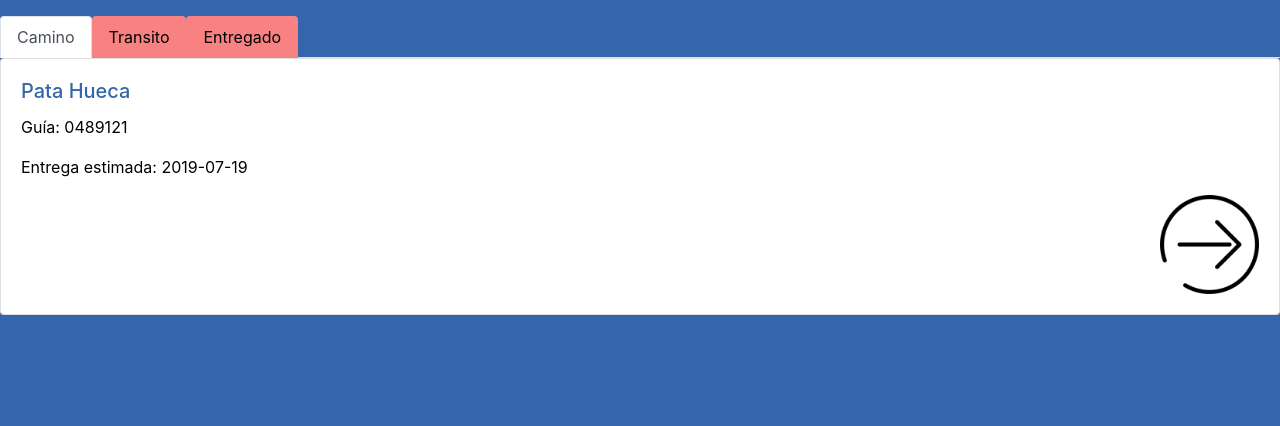
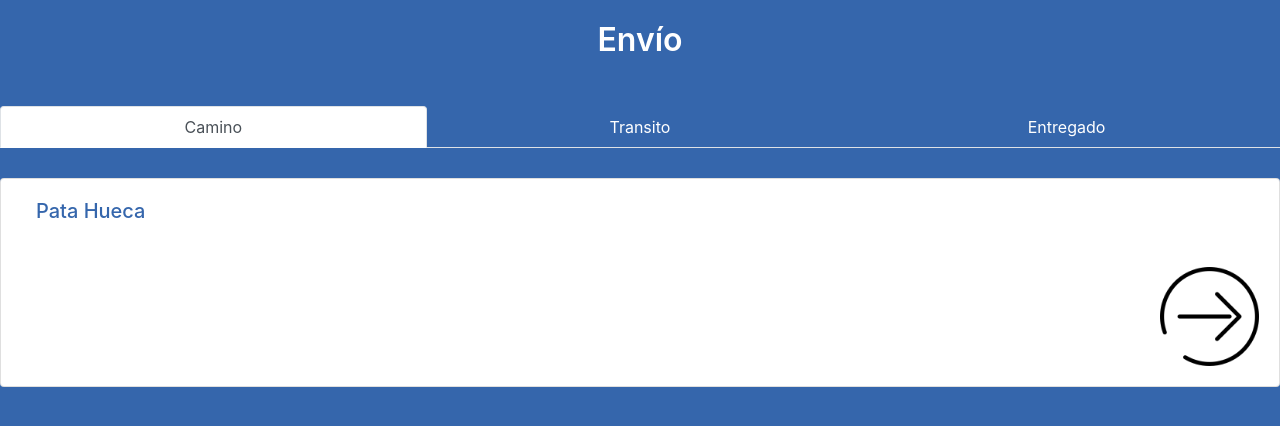
Before and after one commit to claudiaramirez/Hermes, a React (Create React App) app: page /list in a window 1280 px wide. Shown: the top 426 px of the page. Built offline with nearby package versions, Linux system fonts and the light colour scheme.

Commit message:
registro login 17:02

```diff
--- a/src/Components/header/HeaderLogin.js
+++ b/src/Components/header/HeaderLogin.js
@@ -24,7 +24,7 @@ class HeaderLogin extends Component {
                     <Row>
                         <Col xs={6} onClick={()=>this.props.props.history.push('./')}>Ingresar</Col>
                         <Col xs={6} onClick={()=>this.props.props.history.push('./signup')}>Registrate</Col>
-                        <Col xs={6} onClick={()=>this.props.props.history.push('./guide')}>Continuar sin registro</Col>
+                        <Col xs={12} onClick={()=>this.props.props.history.push('./guide')} className="continue">Continuar sin registro</Col>
                     </Row>
                 </Container>
             </div>
--- a/src/Components/header/header.css
+++ b/src/Components/header/header.css
@@ -10,3 +10,7 @@ body {
     text-align: center;
     color: #fff;
 }
+.continue{
+    position: absolute;
+    bottom: 20px;
+}
--- a/src/Views/guideList/GuideList.css
+++ b/src/Views/guideList/GuideList.css
@@ -16,3 +16,51 @@
     color: black;
     text-align: left;
  }
+
+ .envio{
+    width: 100%;
+    height: 50px;
+    margin-bottom: 40px;
+ }
+ .title-envio{
+     font-weight: 600;
+     font-size: 2rem;
+
+}
+.header_format{
+    width: 33.33%;
+    color: #fff;
+    border: none;
+    background-color: transparent;
+    text-align: center;
+
+}
+.header_format:hover{
+
+    color: #fff;
+    border: none;
+
+
+}
+.card-body{
+    display: inline-block;
+    width: 100%;
+    font-size: 0;
+}
+
+.card-item{
+    margin-top: 30px;
+    width: 95%;
+    margin: auto;
+    margin-top: 30px;
+
+}
+.ounded-circle {
+    display: inline-block;
+    width: 30%;
+
+}
+.card-title{
+    display: inline-block;
+    width: 70%;
+}
--- a/src/Views/guideList/guideList.js
+++ b/src/Views/guideList/guideList.js
@@ -24,7 +24,7 @@ class GuideList extends Component {
         const camino = this.state.Lista_de_guia.map((item, i) => {
       if ( item.estatus.estatus === "camino") {
             return(
-            <Card  key={item.num_guia}>
+            <Card className="card-item" key={item.num_guia}>
             <Card.Body>
             <Card.Title>{item.username}</Card.Title>
             <Card.Text className="text-card-format">
@@ -42,7 +42,7 @@ class GuideList extends Component {
 const transito = this.state.Lista_de_guia.map((item, i) => {
     if ( item.estatus.estatus === "transito") {
         return(
-                <Card  key={item.num_guia}>
+                <Card  className="card-item" key={item.num_guia}>
                 <Card.Body>
                 <Card.Title>{item.username}</Card.Title>
                 <Card.Text className="text-card-format">
@@ -60,7 +60,7 @@ const transito = this.state.Lista_de_guia.map((item, i) => {
     const entregado = this.state.Lista_de_guia.map((item, i) => {
         if ( item.estatus.estatus === "entregado") {
             return(
-                    <Card  key={item.num_guia}>
+                    <Card  className="card-item" key={item.num_guia}>
                     <Card.Body>
                     <Card.Title>{item.username}</Card.Title>
                     <Card.Text className="text-card-format">
@@ -78,14 +78,17 @@ const transito = this.state.Lista_de_guia.map((item, i) => {
 
         return (
             <div>
-            <Tabs defaultActiveKey="camino" transition={false} id="noanim-tab-example">
+              <div className="envio">
+                <p className="title-envio">Envío</p>
+              </div>
+            <Tabs  defaultActiveKey="camino" transition={false} id="noanim-tab-example">
             <Tab eventKey="camino" title="Camino" tabClassName='header_format'>
            {camino}
             </Tab>
             <Tab eventKey="transito" title="Transito" tabClassName='header_format'>
               {transito}
             </Tab>
-            <Tab eventKey="entregado" title="Entregado" tabClassName='header_format'>
+            <Tab  eventKey="entregado" title="Entregado" tabClassName='header_format'>
               {entregado}
             </Tab>
           </Tabs>
--- a/src/Views/login/login.css
+++ b/src/Views/login/login.css
@@ -40,4 +40,16 @@
 .filter-guide {
     border-radius: 15px;
     width: 100%;
+    margin-bottom: 30px;
+    border-radius: 5px;
+    width: 100%;
 }
+
+.ver-mas{
+    left: 0;
+    width: 100%;
+    position: absolute;
+    bottom: 20px;
+    right: 0;
+
+}
--- a/src/Views/noSignUp/index.js
+++ b/src/Views/noSignUp/index.js
@@ -65,7 +65,7 @@ class noSignUp extends Component {
                 <Button onClick={this.filterByGuideNum} variant="danger" type="submit">Consultar</Button>
 
                 <div>{data1}</div>
-                <p>Para ver mas información <a className="link-terminos" href="www.google.com" target="_blank">registrate</a> o <a className="link-terminos" href="www.google.com" target="_blank">inicia sesión</a></p>
+                <p className="ver-mas">Para ver mas información <a className="link-terminos" href="www.google.com" target="_blank">registrate</a> o <a className="link-terminos" href="www.google.com" target="_blank">inicia sesión</a></p>
             </div>
         );
     }
--- a/src/Views/shipment_details/Shipment_details.css
+++ b/src/Views/shipment_details/Shipment_details.css
@@ -1,10 +1,23 @@
 .card-format{
-    display: flex;
-    justify-content: center;
+    /* display: flex;
+    justify-content: center; */
 }
+.img-size{
+    display: inline-block;
+    width: 30%;
+}
+.card{
+    width: 100% !important;
+}
+.card-body{
+    display: inline-block;
+    width: 100%;
+    font-size: 0;
+}
+.card-title{
+    display: inline-block;
+    width: 70%;
+    vertical-align: top;
+    padding-left: 15px;
 
-
-.img-size{
-    width: 100px;
-    border-radius: 50%;
 }
--- a/src/Views/shipment_details/Shipment_details.js
+++ b/src/Views/shipment_details/Shipment_details.js
@@ -24,6 +24,9 @@ class Shipment_details extends Component {
 
     return (
       <div className="card-format">
+        <div className="envio">
+                <p className="title-envio">Detalle del envío</p>
+              </div>
         <div>
           {
             this.state.listaGuias.map((value,i) => {
```
Also changed, not shown: src/Views/login/index.js (+21 -0 lines), src/Views/signup/index.js (+86 -0 lines).
